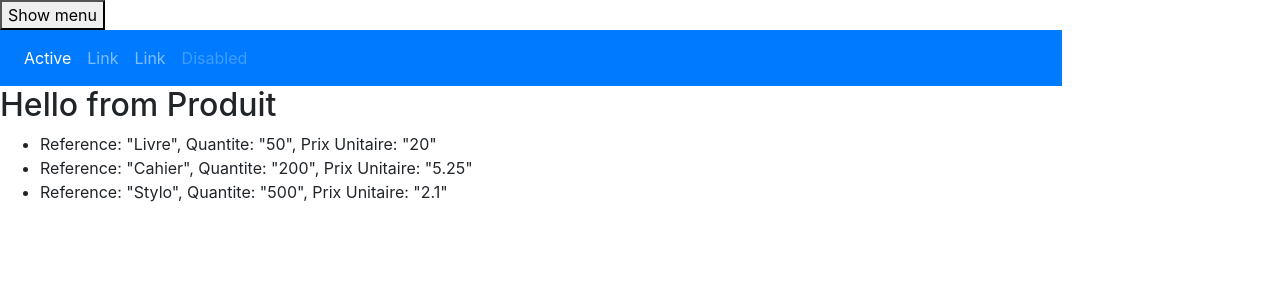
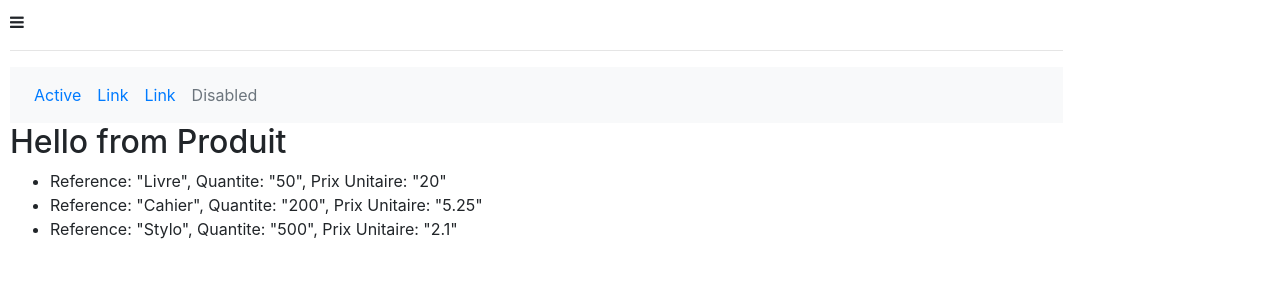
Before and after one commit to chercheri/ClientGestionStockProduits, an Angular app: page / in a window 1280 px wide. Shown: the top 300 px of the page. Built offline with nearby package versions, Linux system fonts and the light colour scheme.

Commit message:
ajout sideBar_NavBar

```diff
--- a/src/app/app.component.css
+++ b/src/app/app.component.css
@@ -0,0 +1,4 @@
+.body{
+  padding-left: 10px;
+  padding-top: 10px;
+}
--- a/src/app/app.component.html
+++ b/src/app/app.component.html
@@ -1,11 +1,10 @@
-<div class="row">
-  <div class="col-lg-2" *ngIf="showSideBar">
+<div class="row body">
+  <div class="col-lg-2" *ngIf="showHideSideBar">
     <app-sidebar></app-sidebar>
   </div>
 
   <div class="col-lg-10">
-    <button (click)="showSideBar = !showSideBar;">Show menu</button>
-    <app-navbar></app-navbar>
+    <app-navbar [showSideBar]="showHideSideBar" (showSideBarChange)="onShowSide($event)"></app-navbar>
     <app-content></app-content>
   </div>
 
--- a/src/app/app.component.ts
+++ b/src/app/app.component.ts
@@ -6,7 +6,10 @@ import { Component } from '@angular/core';
   styleUrls: ['./app.component.css']
 })
 export class AppComponent {
-  showSideBar : boolean = false;
+  showHideSideBar : boolean = false;
   title = 'ClientGestionStockProduits';
+  onShowSide(showHideSideBar){
+    this.showHideSideBar = showHideSideBar;
+  }
 
 }
--- a/src/app/navbar/navbar.component.html
+++ b/src/app/navbar/navbar.component.html
@@ -1,4 +1,10 @@
-<nav class="navbar navbar-expand-sm bg-primary navbar-dark">
+<div>
+
+  <a data-toggle="collapse" (click)="afficherSideBar()"><i class="fa fa-bars" aria-hidden="true"></i></a>
+  <hr>
+
+  <nav class="navbar navbar-expand-sm bg-light">
+    <i class="glyphicon glyphicon-search"></i>
     <ul class="navbar-nav">
       <li class="nav-item active">
         <a class="nav-link" href="#">Active</a>
@@ -14,3 +20,4 @@
       </li>
     </ul>
   </nav>
+</div>
--- a/src/app/navbar/navbar.component.ts
+++ b/src/app/navbar/navbar.component.ts
@@ -1,4 +1,4 @@
-import { Component, OnInit } from '@angular/core';
+import { Component, OnInit, Input, Output, EventEmitter } from '@angular/core';
 
 @Component({
   selector: 'app-navbar',
@@ -6,10 +6,21 @@ import { Component, OnInit } from '@angular/core';
   styleUrls: ['./navbar.component.css']
 })
 export class NavbarComponent implements OnInit {
+  @Input()
+  showSideBar:boolean;
 
-  constructor() { }
+  @Output()
+  showSideBarChange : EventEmitter<boolean> = new EventEmitter<boolean>();
+
+
+  constructor() {
+  }
 
   ngOnInit() {
+  }
 
+  afficherSideBar(){
+      this.showSideBar = !this.showSideBar;
+      this.showSideBarChange.emit(this.showSideBar);
   }
 }
```
Lines whose indentation alone changed are shown as unchanged.
